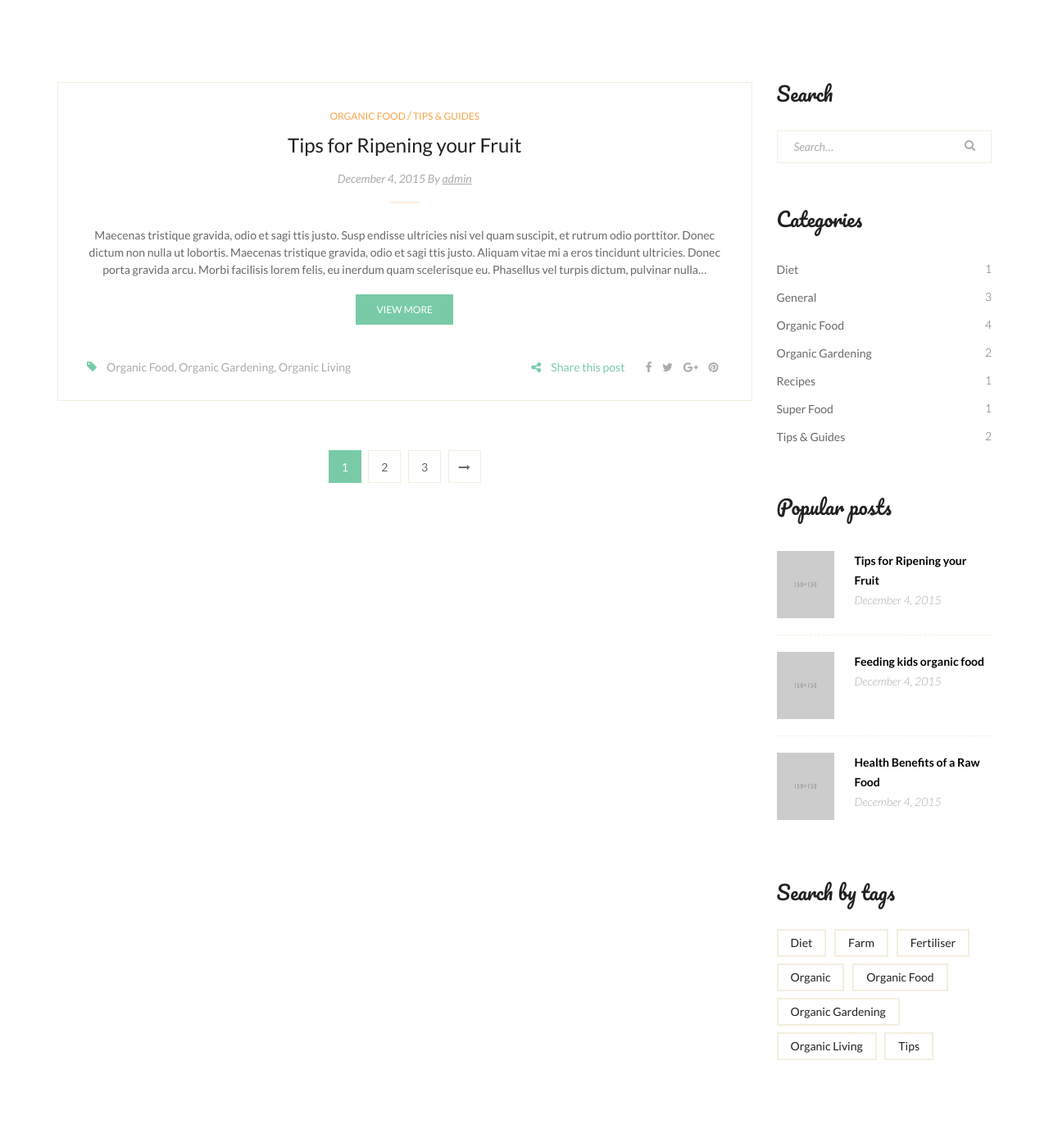
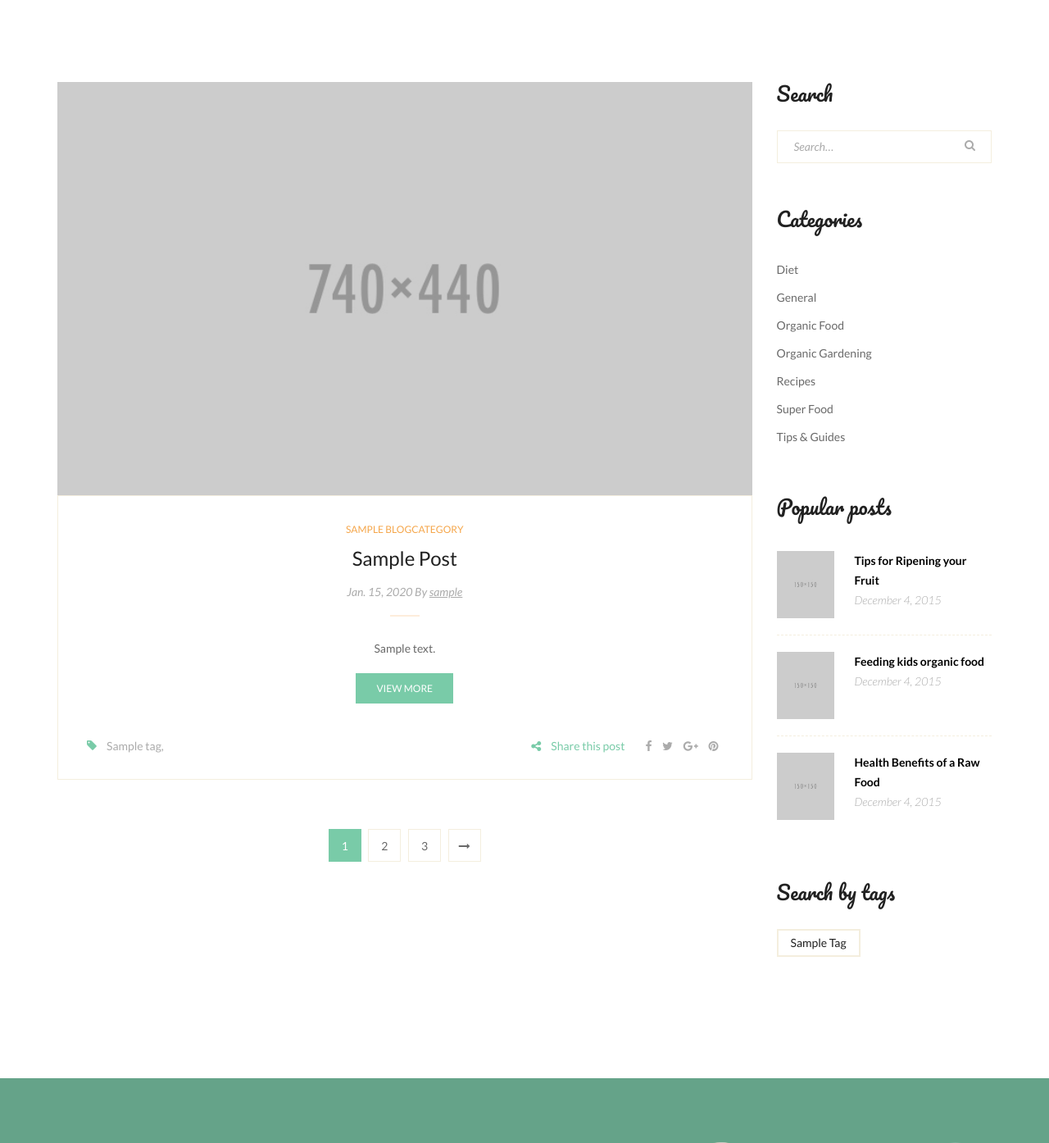
Before and after one commit to chiseledCoder-zz/soulsugar, a Django app: page /blog/blog_list/ in a window 1280 px wide. Shown: the part 230-1624 px from the top of the page at 82% size. Run offline with Django 3.2, Linux system fonts and the light colour scheme; tables that the repository leaves empty hold one stand-in row (values such as "Sample post"); parts of the project's set-up code (start-up, migrations or seed data) failed here and were passed over; some libraries are stand-ins or nearby versions.

Commit message:
blog major tweeks

```diff
--- a/blog/urls.py
+++ b/blog/urls.py
@@ -5,4 +5,6 @@
 urlpatterns = [
 
     url(r'^blog/blog_list/$', views.blog_list, name='blog_list'),
+    url(r'^blog/tag_search/(?P<tag_name>[\w-]+)$', views.tag_search, name='tag_search'),
+    url(r'^blog/tag_search/(?P<category_name>[\w-]+)$', views.category_search, name='category_search'),
     ]
--- a/blog/views.py
+++ b/blog/views.py
@@ -7,8 +7,6 @@
 	from urllib.parse import quote_plus
 except:
 	pass
-
-
 from django.shortcuts import render
 from django.contrib import messages
 from django.core.paginator import Paginator, EmptyPage, PageNotAnInteger
@@ -17,25 +15,13 @@
 from django.shortcuts import render, get_object_or_404, redirect
 from django.utils import timezone
 from .forms import PostForm
-from .models import Post
+from .models import Post, Tag, BlogCategory
 
 # Create your views here.
 
-def post_create(request):
-	if form.is_valid():
-		instance = form.save(commit=False)
-		instance.user = request.user
-		instance.save()
-		message.success(request, "Successfully Created")
-		return HttpResponseRedirect(instance.get_absolute_url())
-	context = {
-		"form":form,
-	}
-	return render(request, "blog/post_form.html", context)
-
-def post_detail(request, slug=None):
+def post_detail(request, slug):
 	instance = get_object_or_404(Post, slug=slug)
-	if instance.publish > timezone.now().date() or instance.draft:
+	if instance.draft == True:
 		raise Http404
 	share_string = quote_plus(instance.content)
 
@@ -62,12 +48,41 @@
 		queryset = paginator.page(1)
 	except EmptyPage:
 		query = paginator.page(paginator.num_pages)
-
+	tags = Tag.objects.all()
+	blog_categorys = BlogCategory.objects.all()
 	context = {
 		"object_list": queryset,
 		"site_name": "Blog List",
 		"page_request_var": page_request_var,
-		"today": today
+		"today": today,
+		"tags": tags,
+		"blog_categorys": blog_categorys
 	}
 	template = "blog/blog_list.html"
 	return render(request, template, context)
+
+
+def tag_search(request, tag_name):
+	blogs = Blog.objects.filter(tag__title__iexact=tag_name)
+	tags = Tag.objects.all()
+	blog_categorys = BlogCategory.objects.all()
+	template = "blog/blog_list.html"
+	context = {
+		"site_name": "Blog Search by "+ str(tag_name),
+		"tags": tags,
+		"blog_categorys": blog_categorys
+	}
+	return render(request, template, context)
+
+def category_search(request, category_name):
+	blogs = Blog.objects.filter(category=category_name)
+	tags = Tag.objects.all()
+	blog_categorys = BlogCategory.objects.all()
+	all_tags = Tag.objects.all()
+	template = "blog/blog_list.html"
+	context = {
+		"site_name": "Blog Search by "+ str(category_name),
+		"tags": tags,
+		"blog_categorys": blog_categorys
+	}
+	return render(request, template, context)
--- a/soulsugar/urls.py
+++ b/soulsugar/urls.py
@@ -24,6 +24,7 @@
     url(r'^admin/', admin.site.urls),
     url(r'^', include('frontend.urls')),
     url(r'^', include('blog.urls')),
+    url(r'^ckeditor/', include('ckeditor_uploader.urls')),
 ]
 
 if settings.DEBUG:
--- a/templates/blog/blog_list.html
+++ b/templates/blog/blog_list.html
@@ -7,8 +7,7 @@
 						<div class="row">
 							<div class="noo-main col-md-9">
 								{% for item in object_list %}
-								{% endfor %}
-								<article class="hentry">
+									<article class="hentry">
 									<div class="blog-item">
 										<div class="content-featured">
 											{% if item.image %}
@@ -22,22 +21,24 @@
 										</div>
 										<div class="blog-description">
 											<span class="cat">
-												<a href="#">Organic Food</a>/<a href="#">Tips &amp; Guides</a>
+												<a href="#">{{ item.category }}</a>
 											</span>
-											<h3><a href="blog-detail.html">Tips for Ripening your Fruit</a></h3>
+											<h3><a href="blog-detail.html">{{ item.title|title }}</a></h3>
 											<span class="meta">
-												December 4, 2015 By <a href="#">admin</a>
+												{{ item.publish_date }} {% if item.user %}By <a href="#">{{ item.user }}</a> {% else %}{% endif %}
 											</span>
 											<div class="blog_excerpt">
 												<p>
-													Maecenas tristique gravida, odio et sagi ttis justo. Susp endisse ultricies nisi vel quam suscipit, et rutrum odio porttitor. Donec dictum non nulla ut lobortis. Maecenas tristique gravida, odio et sagi ttis justo. Aliquam vitae mi a eros tincidunt ultricies. Donec porta gravida arcu. Morbi facilisis lorem felis, eu inerdum quam scelerisque eu. Phasellus vel turpis dictum, pulvinar nulla&#8230;
+													{{ item.content|truncatewords_html:50|striptags  }}
 												</p>
 												<a href="blog-detail.html" class="view-more"><span>View more</span></a>
 											</div>
 											<div class="content-meta">
 												<div class="content-tags">
 													<span class="fa fa-tag"></span>
-													<a href="#">organic food</a>, <a href="#">organic gardening</a>, <a href="#">organic living</a>
+													{% for tag in tags %}
+														<a href="#" style="text-transform: none;">{{ tag }}</a>,
+													{% endfor %}
 												</div>
 												<div class="single-social">
 													<span class="text-share">
@@ -64,6 +65,8 @@
 										</div>
 									</div>
 								</article>
+								{% endfor %}
+
 
 								<div class="pagination list-center">
 									<span class="page-numbers current">1</span>
@@ -72,68 +75,7 @@
 									<a class="next page-numbers" href="#"><i class="fa fa-long-arrow-right"></i></a>
 								</div>
 							</div>
-							<div class="noo-sidebar col-md-3">
-								<div class="noo-sidebar-wrap">
-									<div class="widget widget_search">
-										<h3 class="widget-title">Search</h3>
-										<form>
-											<input type="search" class="search-field" placeholder="Search&hellip;" value="" name="s"/>
-											<input type="submit" value="Search"/>
-										</form>
-									</div>
-									<div class="widget widget_categories">
-										<h3 class="widget-title">Categories</h3>
-										<ul>
-											<li><a href="#">Diet</a> <span class="count">1</span></li>
-											<li><a href="#">General</a> <span class="count">3</span></li>
-											<li><a href="#">Organic Food</a> <span class="count">4</span></li>
-											<li><a href="#">Organic Gardening</a> <span class="count">2</span></li>
-											<li><a href="#">Recipes</a> <span class="count">1</span></li>
-											<li><a href="#">Super Food</a> <span class="count">1</span></li>
-											<li><a href="#">Tips &amp; Guides</a> <span class="count">2</span></li>
-										</ul>
-									</div>
-									<div class="widget widget_recent_entries">
-										<h3 class="widget-title">Popular posts</h3>
-										<ul class="post_list_widget">
-											<li>
-												<a href="blog-detail.html">
-													<span class="post-thumb" data-bg="images/blog/blog_150x150.jpg"></span>
-													<span class="post-title">Tips for Ripening your Fruit</span>
-													<span class="post-date">December 4, 2015</span>
-												</a>
-											</li>
-											<li>
-												<a href="blog-detail.html">
-													<span class="post-thumb" data-bg="images/blog/blog_150x150.jpg"></span>
-													<span class="post-title">Feeding kids organic food</span>
-													<span class="post-date">December 4, 2015</span>
-												</a>
-											</li>
-											<li>
-												<a href="blog-detail.html">
-													<span class="post-thumb" data-bg="images/blog/blog_150x150.jpg"></span>
-													<span class="post-title">Health Benefits of a Raw Food</span>
-													<span class="post-date">December 4, 2015</span>
-												</a>
-											</li>
-										</ul>
-									</div>
-									<div class="widget widget_tag_cloud">
-										<h3 class="widget-title">Search by tags</h3>
-										<div class="tagcloud">
-											<a href="#">diet</a>
-											<a href="#">farm</a>
-											<a href="#">fertiliser</a>
-											<a href="#">organic</a>
-											<a href="#">organic food</a>
-											<a href="#">organic gardening</a>
-											<a href="#">organic living</a>
-											<a href="#">tips</a>
-										</div>
-									</div>
-								</div>
-							</div>
+							{% include 'blog/blog_right_sidebar.html' %}
 						</div>
 					</div>
 				</div>
--- /dev/null
+++ b/templates/blog/blog_right_sidebar.html
@@ -0,0 +1,57 @@
+<div class="noo-sidebar col-md-3">
+								<div class="noo-sidebar-wrap">
+									<div class="widget widget_search">
+										<h3 class="widget-title">Search</h3>
+										<form>
+											<input type="search" class="search-field" placeholder="Search&hellip;" value="" name="s"/>
+											<input type="submit" value="Search"/>
+										</form>
+									</div>
+									<div class="widget widget_categories">
+										<h3 class="widget-title">Categories</h3>
+										<ul>
+											<li><a href="#">Diet</a></li>
+											<li><a href="#">General</a></li>
+											<li><a href="#">Organic Food</a></li>
+											<li><a href="#">Organic Gardening</a></li>
+											<li><a href="#">Recipes</a></li>
+											<li><a href="#">Super Food</a></li>
+											<li><a href="#">Tips &amp; Guides</a></li>
+										</ul>
+									</div>
+									<div class="widget widget_recent_entries">
+										<h3 class="widget-title">Popular posts</h3>
+										<ul class="post_list_widget">
+											<li>
+												<a href="blog-detail.html">
+													<span class="post-thumb" data-bg="images/blog/blog_150x150.jpg"></span>
+													<span class="post-title">Tips for Ripening your Fruit</span>
+													<span class="post-date">December 4, 2015</span>
+												</a>
+											</li>
+											<li>
+												<a href="blog-detail.html">
+													<span class="post-thumb" data-bg="images/blog/blog_150x150.jpg"></span>
+													<span class="post-title">Feeding kids organic food</span>
+													<span class="post-date">December 4, 2015</span>
+												</a>
+											</li>
+											<li>
+												<a href="blog-detail.html">
+													<span class="post-thumb" data-bg="images/blog/blog_150x150.jpg"></span>
+													<span class="post-title">Health Benefits of a Raw Food</span>
+													<span class="post-date">December 4, 2015</span>
+												</a>
+											</li>
+										</ul>
+									</div>
+									<div class="widget widget_tag_cloud">
+										<h3 class="widget-title">Search by tags</h3>
+										<div class="tagcloud">
+											{% for tag in tags %}
+											<a href="#">{{ tag }}</a>
+											{% endfor %}
+										</div>
+									</div>
+								</div>
+							</div>
```
Also changed, not shown: blog/admin.py (+6 -2 lines), blog/models.py (+41 -28 lines), soulsugar/settings.py (+75 -5 lines), blog/migrations/0001_initial.py, blog/migrations/0002_auto_20170803_0740.py (deleted), blog/migrations/0002_post_category.py (added), blog/migrations/0003_auto_20171001_0023.py (added).
